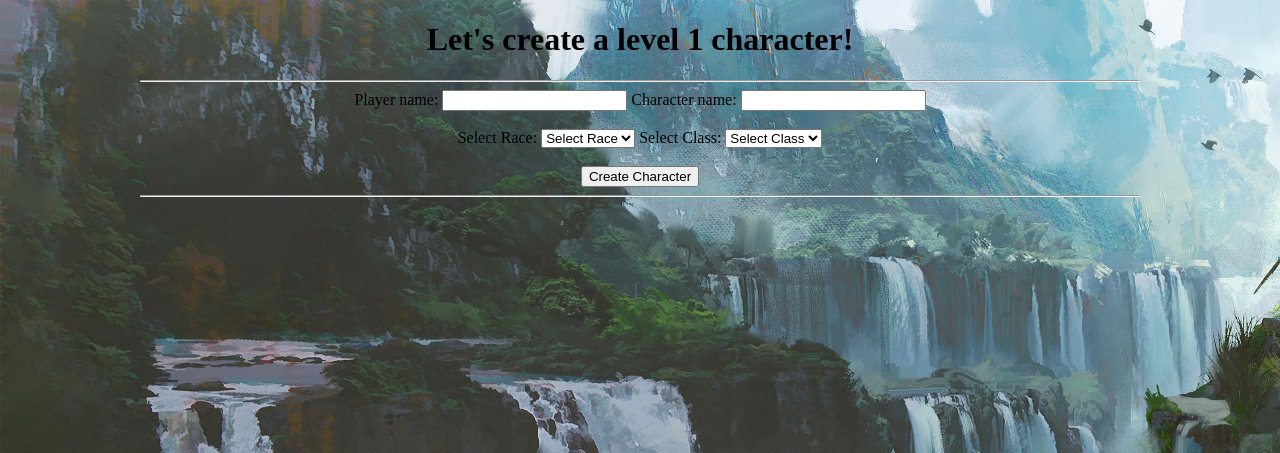
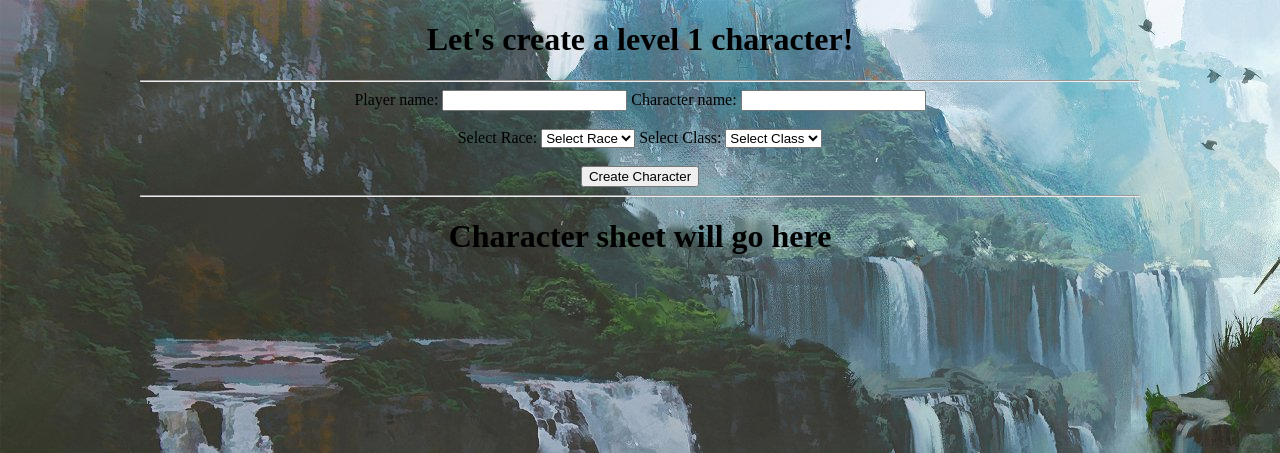
Before and after one commit to zjtheilen/level-1-wizard, a Flask app: page / in a window 1280 px wide. Shown: the top 453 px of the page. Run offline with Flask 3, Linux system fonts and the light colour scheme.

Commit message:
begin logic of processing and displaying data, layout basic idea for separation of character sheet html.

```diff
--- a/app.py
+++ b/app.py
@@ -38,7 +38,12 @@ def home():
         race = CharacterRace(race_name)
         race.size = size
         race.speed = speed
+        race.abilities = {}
         race.ability_bonuses = ability_bonuses
+        for ability in race.ability_bonuses:
+            name = ability['ability_score']['name']
+            value = ability['bonus']
+            race.abilities[name] = value
         race.languages = languages
 
         class_url = f"https://www.dnd5eapi.co/api/2014/classes/{class_name.lower()}"
@@ -66,6 +71,15 @@ def home():
             race=race,
             char_class=char_class)
 
+        print(
+            f"Character race/class: {character.race}/{character.char_class}.\n"
+            f"{character.player_name} named his character {character.character_name}.\n"
+            f"speed: {character.race.speed}, size: {character.race.size}\n"
+            f"ability scores before rolling: {character.ability_scores}\n"
+            f"proficiencies: {character.char_class.proficiencies}\n"
+            f"saving throws: {character.char_class.saving_throws}\n"
+        )
+
         return render_template("index.html", races=races, classes=classes, character=character)
 
     return render_template("index.html", races=races, classes=classes, character=None)
--- /dev/null
+++ b/templates/character.html
@@ -0,0 +1 @@
+<h1>Character sheet will go here</h1>
--- a/templates/index.html
+++ b/templates/index.html
@@ -19,6 +19,7 @@
         {% endif %}
         <hr>
         <form action="/" method="POST">
+            <!-- TODO move names to final step -->
             <label for="player_name">Player name:</label>
             <input type="text" id="player_name" name="player_name" required>
 
@@ -47,5 +48,8 @@
             <button type="submit">Create Character</button>
         </form>
         <hr>
+        <div class="output">
+            {% include 'character.html' %}
+        </div>
     </body>
 </html>
```
Also changed, not shown: classes/Character.py (+28 -0 lines).
